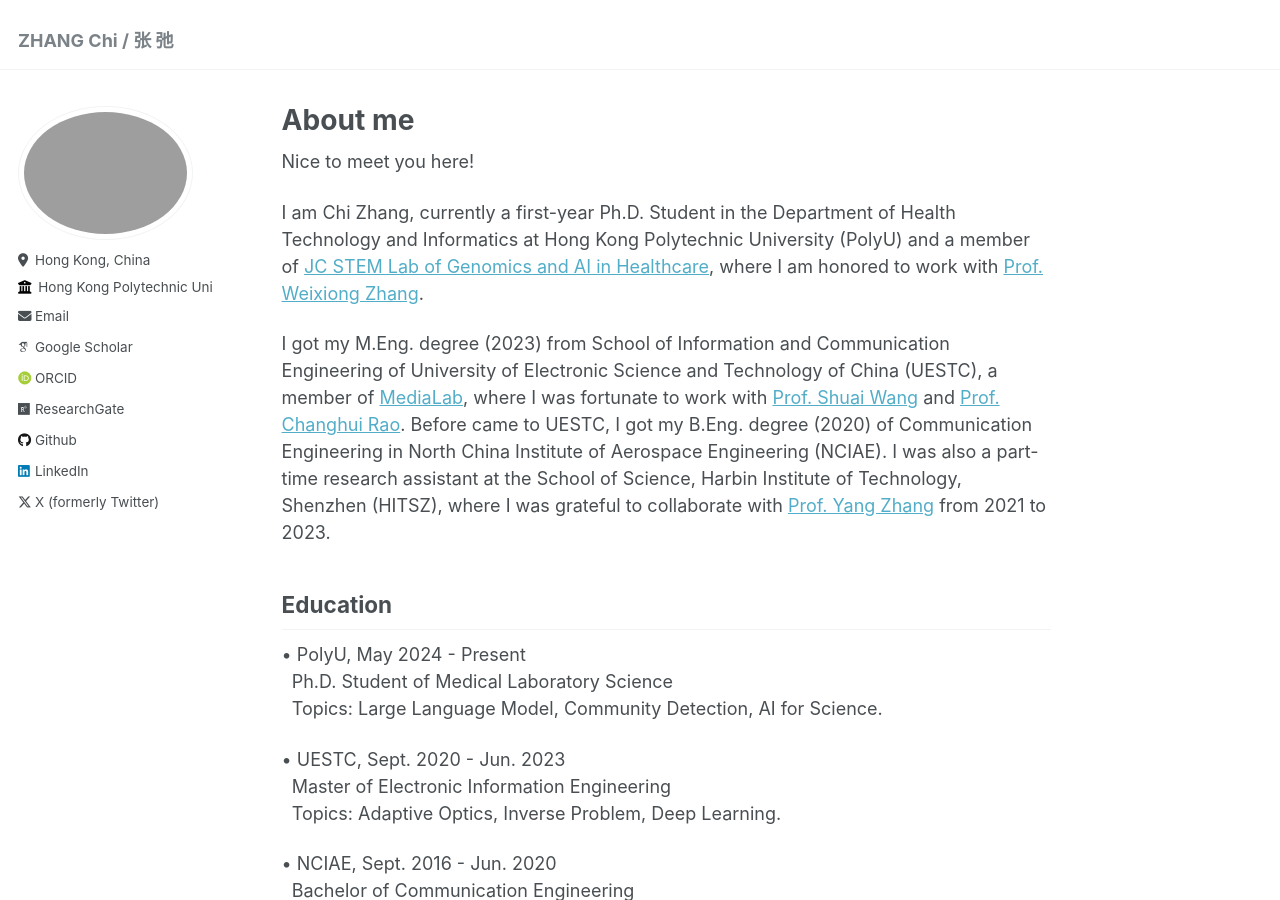
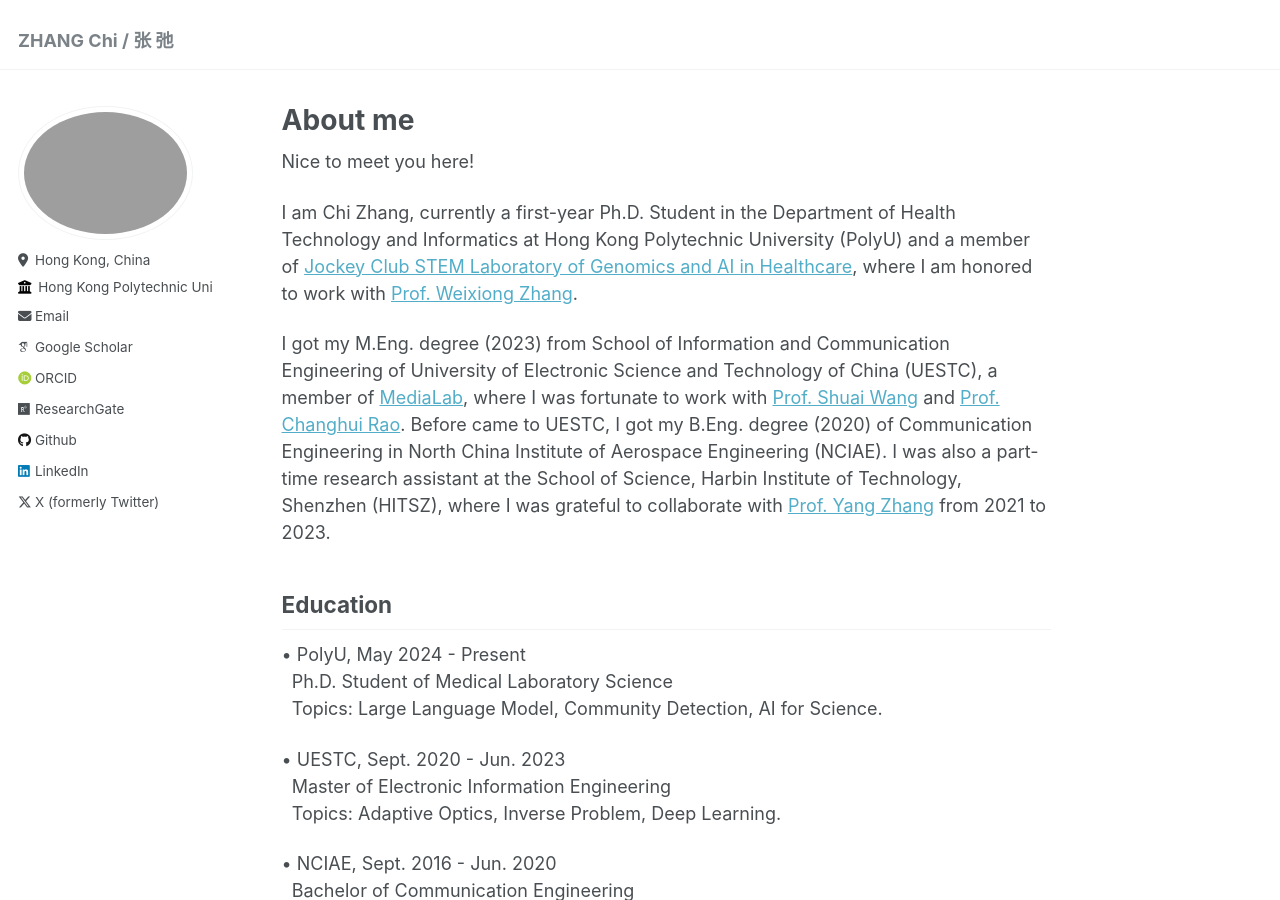
Before and after one commit to mrchasezhang/mrchasezhang.github.io, a Jekyll site: the page built from _pages/about.md, in a window 1280 px wide and 900 px high. Built offline with Jekyll 4.4.1, drawn with Linux system fonts in a browser that asks for light colours; some web fonts are replaced.

Commit message:
Update about.md

```diff
--- a/_pages/about.md
+++ b/_pages/about.md
@@ -9,7 +9,7 @@ redirect_from:
 
 Nice to meet you here!
 
-I am Chi Zhang, currently a first-year Ph.D. Student in the Department of Health Technology and Informatics at Hong Kong Polytechnic University (PolyU) and a member of [JC STEM Lab of Genomics and AI in Healthcare](https://genomicmedicine.github.io/site/#/), where I am honored to work with [Prof. Weixiong Zhang](https://www.polyu.edu.hk/hti/people/academic-staff/prof-zhang-weixiong/).
+I am Chi Zhang, currently a first-year Ph.D. Student in the Department of Health Technology and Informatics at Hong Kong Polytechnic University (PolyU) and a member of [Jockey Club STEM Laboratory of Genomics and AI in Healthcare](https://genomicmedicine.github.io/site/#/), where I am honored to work with [Prof. Weixiong Zhang](https://www.polyu.edu.hk/hti/people/academic-staff/prof-zhang-weixiong/).
 
 I got my M.Eng. degree (2023) from School of Information and Communication Engineering of University of Electronic Science and Technology of China (UESTC), a member of [MediaLab](https://medialab.uestc.edu.cn/), where I was fortunate to work with [Prof. Shuai Wang](https://faculty.uestc.edu.cn/wangshuai/zh_CN/index.htm) and [Prof. Changhui Rao](https://people.ucas.ac.cn/~chrao). Before came to UESTC, I got my B.Eng. degree (2020) of Communication Engineering in North China Institute of Aerospace Engineering (NCIAE). I was also a part-time research assistant at the School of Science, Harbin Institute of Technology, Shenzhen (HITSZ), where I was grateful to collaborate with [Prof. Yang Zhang](https://faculty.hitsz.edu.cn/zhangyang) from 2021 to 2023.
 
```
